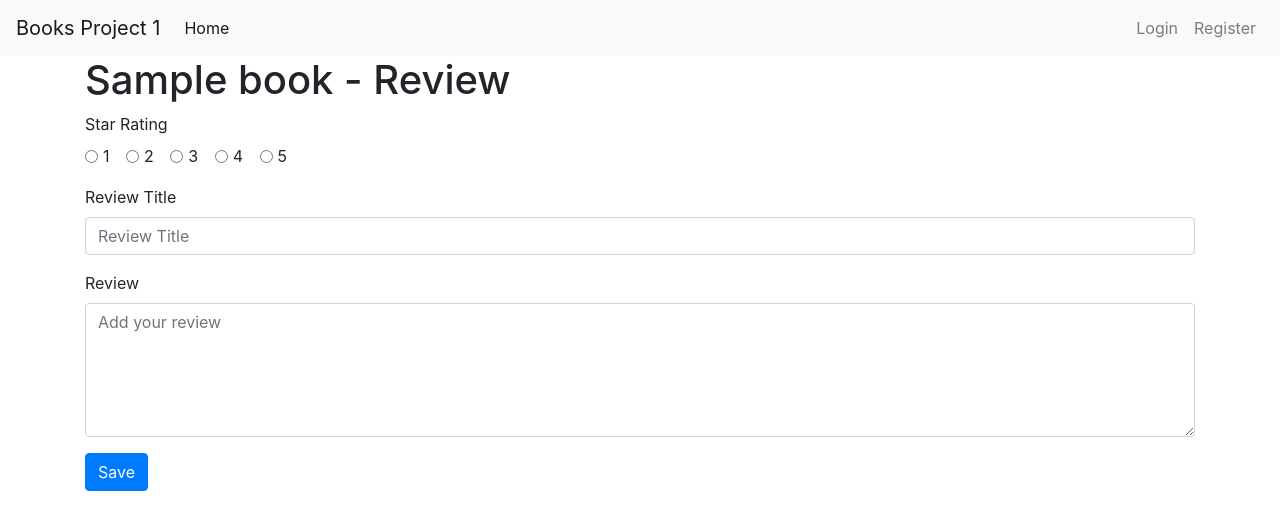
After one commit to kungfuphil/cs50web-proj1, a Flask app: template templates/review.html in a window 1280 px wide. The commit adds this page. Shown: the top 530 px of the page. Run offline with Flask 2, Linux system fonts and the light colour scheme; the template is opened without the code that fills it: most values are stand-ins (such as "Sample title", 1, 10 or a date in 2020); some libraries are stand-ins or nearby versions.

Commit message:
Add functionality for user reviews

```diff
--- a/application.py
+++ b/application.py
@@ -24,6 +24,15 @@ Session(APP)
 ENGINE = create_engine(os.getenv("DATABASE_URL"))
 DB = scoped_session(sessionmaker(bind=ENGINE))
 
+# Queries used more than once
+QUERY_BOOK_BY_ISBN = """SELECT  b.title, a.name, b.year, b.isbn, r.rating, r.review_title, r.review
+                        FROM books b
+                        INNER JOIN authors a
+                        ON b.author_id = a.author_id
+                        LEFT JOIN reviews r
+                        ON b.isbn = r.isbn
+                        AND r.user_id = :user_id
+                        WHERE b.isbn = :isbn"""
 
 @APP.route("/")
 def index():
@@ -36,12 +45,7 @@ def index():
 def book(isbn):
     """Book Page: When users click on a book from the results of the search page, they should be taken to a book page, with details about the book: its title, author, publication year, ISBN number, and any reviews that users have left for the book on your website."""
 
-    book = DB.execute("""SELECT  b.title, a.name, b.year, b.isbn
-                FROM books b
-                INNER JOIN authors a
-                ON b.author_id = a.author_id
-                WHERE b.isbn = :isbn""",
-                {"isbn": isbn}).fetchone()
+    book = DB.execute(QUERY_BOOK_BY_ISBN, {"isbn": isbn, "user_id": session["user_id"]}).fetchone()
 
     # TODO: Have this return a nicer 404 page
     # Check to see if it's a valid isbn, if not return 404
@@ -172,11 +176,53 @@ def search():
 
     return render_template("search.html", books=books)
 
+@APP.route("/review/<isbn>", methods=["GET", "POST"])
+@login_required
+def review(isbn):
+    """Add or edit a book review"""
 
+    # Query what book this is
+    book = DB.execute(QUERY_BOOK_BY_ISBN, {"isbn": isbn, "user_id": session["user_id"]}).fetchone()
 
+    # If a rating already exists, don't let the user create another
+    if book.rating:
+        return redirect(url_for("book", isbn=isbn))
 
-"""Review Submission: On the book page, users should be able to submit a review: consisting of a rating on a scale of 1 to 5, as well as a text component to the review where the user can write their opinion about a book. Users should not be able to submit multiple reviews for the same book.
+    if request.method == "POST":
+        # Get all the values from the form
+        star_rating = request.form.get("starRating")
+        review_title = request.form.get("reviewTitle")
+        review = request.form.get("review")
 
+        if not star_rating:
+            return "Star Rating required"
+
+        # Make sure Star Rating is only 1 - 5. This one is required. The actual review is not.
+        star_rating = int(star_rating)
+        if not (star_rating >= 1 and star_rating <= 5):
+            return "Invalid Star Rating"
+
+        # If everything looks good, save to the DB
+        query = """INSERT INTO reviews
+                    (rating, isbn, user_id, review_title, review)
+                    VALUES
+                    (:rating, :isbn, :user_id, :review_title, :review)"""
+
+        DB.execute(query, {
+            "rating": star_rating,
+            "isbn": isbn,
+            "user_id": session["user_id"],
+            "review_title": review_title,
+            "review": review
+        })
+        DB.commit()
+
+        # Go back to the book page
+        return redirect(url_for("book", isbn=isbn))
+    elif request.method == "GET":
+        return render_template("review.html", isbn=isbn, book=book.title)
+
+"""
 Goodreads Review Data: On your book page, you should also display (if available) the average rating and number of ratings the work has received from Goodreads.
 
 API Access: If users make a GET request to your website’s /api/<isbn> route, where <isbn> is an ISBN number, your website should return a JSON response containing the book’s title, author, publication date, ISBN number, review count, and average score. The resulting JSON should follow the format:
--- /dev/null
+++ b/templates/review.html
@@ -0,0 +1,45 @@
+{% extends "layout.html" %}
+
+{% block title %}
+{{book}} - Review
+{% endblock %}
+
+{% block body %}
+<h1>{{book}} - Review</h1>
+
+<form action="{{url_for('review', isbn=isbn)}}" method="POST">
+    <div class="form-group">
+        <label for="starRating">Star Rating</label><br/>
+        <div class="form-check form-check-inline">
+            <input class="form-check-input" type="radio" name="starRating" id="starRating1" value="1">
+            <label class="form-check-label" for="starRating1">1</label>
+        </div>
+        <div class="form-check form-check-inline">
+            <input class="form-check-input" type="radio" name="starRating" id="starRating2" value="2">
+            <label class="form-check-label" for="starRating2">2</label>
+        </div>
+        <div class="form-check form-check-inline">
+            <input class="form-check-input" type="radio" name="starRating" id="starRating3" value="3">
+            <label class="form-check-label" for="starRating3">3</label>
+        </div>
+        <div class="form-check form-check-inline">
+            <input class="form-check-input" type="radio" name="starRating" id="starRating4" value="4">
+            <label class="form-check-label" for="starRating4">4</label>
+        </div>
+        <div class="form-check form-check-inline">
+            <input class="form-check-input" type="radio" name="starRating" id="starRating5" value="5">
+            <label class="form-check-label" for="starRating5">5</label>
+        </div>
+    </div>
+    <div class="form-group">
+        <label for="reviewTitle">Review Title</label>
+        <input type="text" class="form-control" id="reviewTitle" placeholder="Review Title" name="reviewTitle">
+    </div>
+    <div class="form-group">
+        <label for="review">Review</label>
+        <textarea class="form-control" rows="5" id="review" name="review" placeholder="Add your review"></textarea>
+    </div>
+    <button type="submit" class="btn btn-primary">Save</button>
+</form>
+
+{% endblock %}
```
Also changed, not shown: templates/book.html (+16 -0 lines), README.md.
